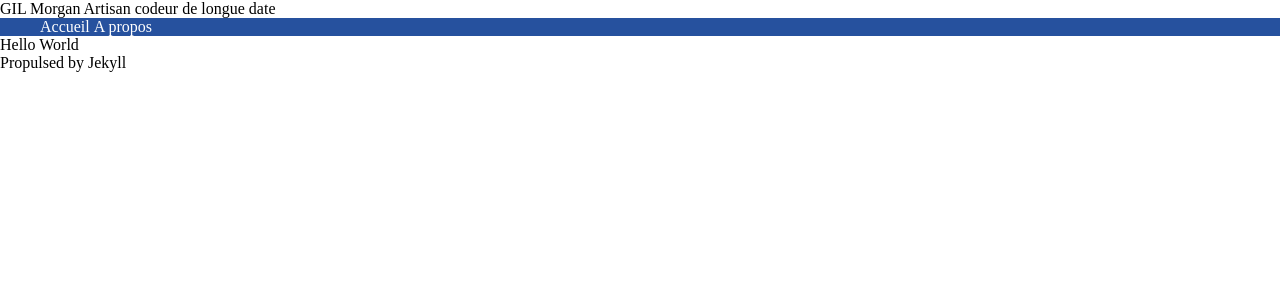
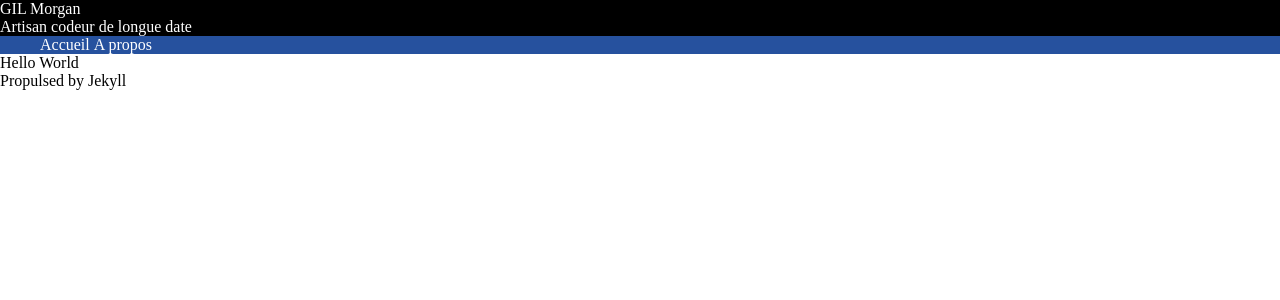
Before and after one commit to GILMorgan/GILMorgan.github.io, a Jekyll site: the page built from index.html, in a window 1280 px wide. Shown: the top 300 px of the page. Built offline with Jekyll 4.4.1, drawn with Linux system fonts in a browser that asks for light colours.

Commit message:
Couleur sur la textBar

```diff
--- a/css/style.css
+++ b/css/style.css
@@ -1,6 +1,15 @@
 html, body {
     margin: 0;
     padding: 0;
+}
+
+header {
+    background: black;
+    color:white;
+}
+
+header span {
+    display: block;
 }
 
 nav {
```
